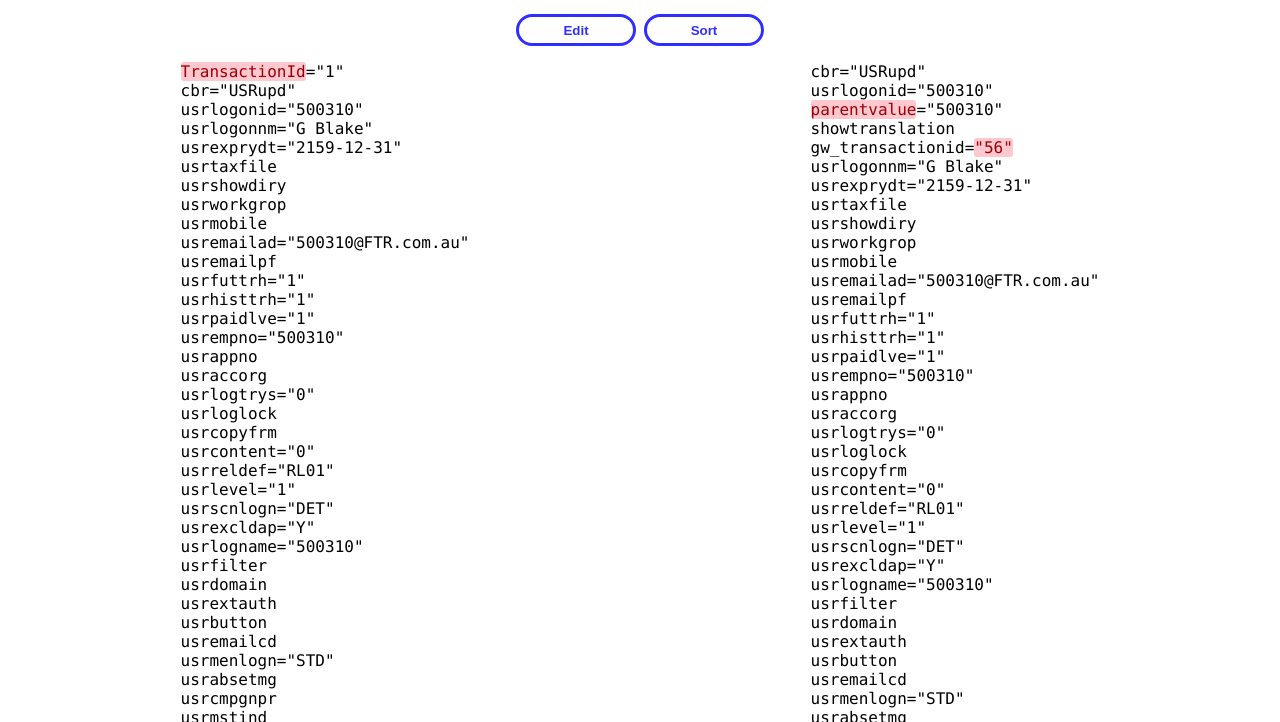
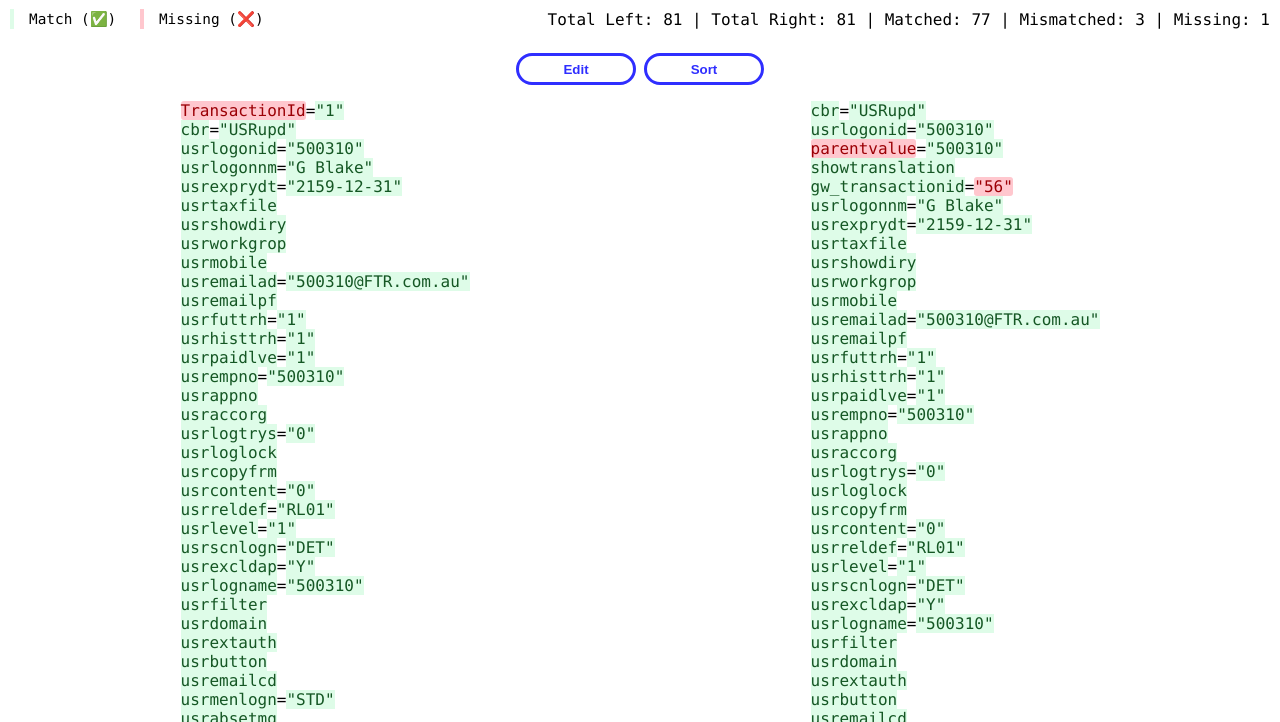
Before and after one commit to douglaswzs/gtr-comparer, a plain HTML site: page index.html in a window 1280 px wide. Both pictures are taken after a click on the button "Diff". Shown: the top 722 px of the page. Drawn offline with Linux system fonts and the light colour scheme.

Commit message:
Added count summary

```diff
--- a/index.html
+++ b/index.html
@@ -1,9 +1,11 @@
 <!DOCTYPE html>
 <html lang="en" data-ng-app="app">
+
 <head>
     <meta http-equiv="X-UA-Compatible" content="IE=edge, chrome=1" />
     <meta charset="utf-8" />
-    <meta name="viewport" content="width=device-width, initial-scale=1, maximum-scale=1, minimum-scale=1, user-scalable=no" />
+    <meta name="viewport"
+        content="width=device-width, initial-scale=1, maximum-scale=1, minimum-scale=1, user-scalable=no" />
 
     <title>GTR Comparer</title>
 
@@ -12,8 +14,12 @@
 
     <style>
         /* LAYOUT */
-        html { height: 100%; }
-        html, body {
+        html {
+            height: 100%;
+        }
+
+        html,
+        body {
             padding: 0;
             margin: 0;
             box-sizing: border-box;
@@ -63,7 +69,8 @@
             overflow: hidden;
         }
 
-        #panes .left, #panes .right {
+        #panes .left,
+        #panes .right {
             flex: 1 1 auto;
             display: flex;
             justify-content: center;
@@ -87,7 +94,8 @@
             display: none;
         }
 
-        #edit-button, #sort-button {
+        #edit-button,
+        #sort-button {
             display: block;
         }
 
@@ -119,7 +127,7 @@
         }
 
         svg line {
-            stroke: hsla(54,100%,45%,1);
+            stroke: hsla(54, 100%, 45%, 1);
         }
 
         .unmatched {
@@ -133,20 +141,62 @@
         }
 
         .hover {
-            border: 1px solid hsla(54,100%,45%,1);
+            border: 1px solid hsla(54, 100%, 45%, 1);
             border-radius: 5px;
             background-color: #FFF59D;
             padding: 1px;
         }
+
+
+        /* Color-coded differences */
+        .match {
+            background-color: #defce8;
+            /* Light Green */
+            color: #155724;
+        }
+
+        .header-container {
+            display: flex;
+            justify-content: space-between;
+            align-items: center;
+            margin: 10px;
+        }
+
+        /* Legends */
+        #legend {
+            font-size: 0.9em;
+        }
+
+        #legend span {
+            margin-right: 15px;
+        }
+
+        /* Summary */
+        #summary {
+            text-align: right;
+        }
     </style>
 </head>
+
 <body class="edit-mode">
-    <svg><line id="line"/></svg>
+    <svg>
+        <line id="line" />
+    </svg>
+    <!-- Legend for color-coded differences -->
+    <div class="header-container">
+        <div id="legend">
+            <span><span style="background-color: #defce8; padding: 2px;"> </span> Match (✅)</span>
+            <span><span style="background-color: #ffc7ce; padding: 2px;"> </span> Missing (❌)</span>
+        </div>
+        <div id="summary"></div>
+    </div>
+
     <nav>
         <button id="diff-button">Diff</button>
         <button id="edit-button">Edit</button>
         <button id="sort-button">Sort</button>
     </nav>
+
     <div id="panes">
         <div class="left">
             <textarea>04:56:41 PM&lt;&lt;GTR, 76W71 0 1205a53 561c 081J30XR10 5 92:TransactionId="1",cbr="USRupd",usrlogonid="500310",usrlogonnm="G Blake",usrexprydt="2159-12-31",usrtaxfile,usrshowdiry,usrworkgrop,usrmobile,usremailad="500310@FTR.com.au",usremailpf,usrfuttrh="1",usrhisttrh="1",usrpaidlve="1",usrempno="500310",usrappno,usraccorg,usrlogtrys="0",usrloglock,usrcopyfrm,usrcontent="0",usrreldef="RL01",usrlevel="1",usrscnlogn="DET",usrexcldap="Y",usrlogname="500310",usrfilter,usrdomain,usrextauth,usrbutton,usremailcd,usrmenlogn="STD",usrabsetmg,usrcmpgnpr,usrmstind,usrusrrole,usrextlog,usrwrkgind,usraccck[1]="hr21",usraccck[2]="chris21",usraccck[3],usraccck[4],usraccck[5],usraccck[6],usraccck[7],usraccck[8],usraccck[9],usraccck[10],usrmenurol[1]="SSERVICE",usrmenurol[2]="MASTER",usrmenurol[3],usrmenurol[4],usrmenurol[5],usrmenurol[6],usrmenurol[7],usrmenurol[8],usrmenurol[9],usrmenurol[10],usrdfltind[1]="Y",usrdfltind[2],usrdfltind[3],usrdfltind[4],usrdfltind[5],usrdfltind[6],usrdfltind[7],usrdfltind[8],usrdfltind[9],usrdfltind[10],usrworkg[1]="SSERVICE",usrworkg[2],usrworkg[3],usrworkg[4],usrworkg[5],usrworkg[6],usrworkg[7],usrworkg[8],usrworkg[9],usrworkg[10],updatetag="JXR ;70227154845",showtranslation,gw_transactionid="1"</textarea>
@@ -167,7 +217,7 @@
             $('.diff-container').empty();
 
             // cleanup
-            var a = cleanInput($('.left textarea') .val());
+            var a = cleanInput($('.left textarea').val());
             var b = cleanInput($('.right textarea').val());
 
             // parse
@@ -196,14 +246,41 @@
             b.forEach((token) => token.el.appendTo('#panes .right .diff-container'));
 
             $('svg').height($(document).height());
+
+            calcSummary(a, b);
+        }
+
+        function calcSummary(a, b) {
+            // Calculate Summary
+            let totalLeft = a.length;
+            let totalRight = b.length;
+            let matched = 0;
+            let mismatched = 0;
+            let missing = 0;
+
+            a.forEach(token => {
+                if (token.matchingToken) {
+                    if (token.value === token.matchingToken.value) {
+                        matched++;
+                    } else {
+                        mismatched++;
+                    }
+                } else {
+                    missing++;
+                }
+            });
+
+            $('#summary').text(
+                `Total Left: ${totalLeft} | Total Right: ${totalRight} | Matched: ${matched} | Mismatched: ${mismatched} | Missing: ${missing}`
+            );
         }
 
         function tokenize(c) {
-            var token = {key: k(c), value: v(c)}
-            token.el = $('<div>').on('mouseover', function() {
+            var token = { key: k(c), value: v(c) }
+            token.el = $('<div>').on('mouseover', function () {
                 addHover(token);
             });
-            token.el.on('mouseout' , function() {
+            token.el.on('mouseout', function () {
                 removeHover(token);
             });
             return token;
@@ -211,7 +288,7 @@
 
         function addHover(token) {
             token.el.children().addClass('hover');
-            if(token.matchingToken) {
+            if (token.matchingToken) {
                 token.matchingToken.el.children().addClass('hover');
                 drawLine(token.el, token.matchingToken.el);
             }
@@ -256,7 +333,7 @@
         }
 
         function markMissing(token, components) {
-            var matchingToken = _.find(components, {key: token.key});
+            var matchingToken = _.find(components, { key: token.key });
             if (matchingToken) {
                 token.matchingToken = matchingToken;
             }
@@ -270,6 +347,9 @@
             if (!token.matchingToken) {
                 k.addClass('unmatched');
             }
+            else {
+                k.addClass('match');
+            }
             if (!token.value) {
                 return;
             }
@@ -277,6 +357,9 @@
             var v = $('<span>').text(token.value);
             if (token.matchingToken && token.value !== token.matchingToken.value) {
                 v.addClass('unmatched');
+            }
+            else {
+                v.addClass('match');
             }
             s.append('=').append(v);
         }
@@ -288,11 +371,15 @@
         }
 
         $('#diff-button').click(diff);
-        $('#edit-button').click(() => $('body').addClass('edit-mode'));
+        $('#edit-button').click(() => {
+            $('body').addClass('edit-mode')
+            $('#summary').text('');
+        });
         $('#sort-button').click(() => {
             $('#sort-button').toggleClass('sort');
             diff();
         });
     </script>
 </body>
+
 </html>
```
